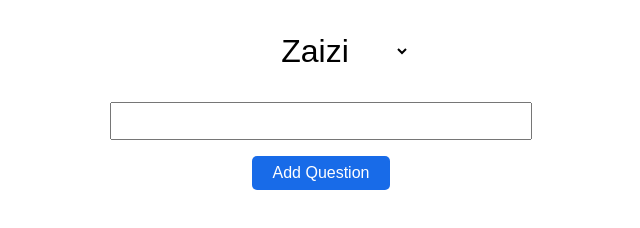
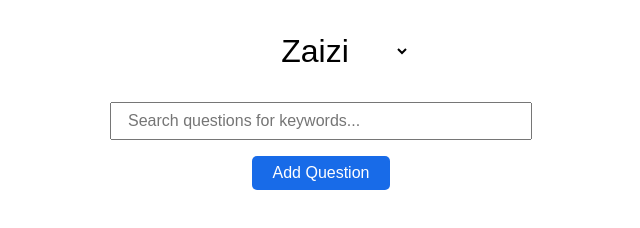
Before and after one commit to DogwishX/qna, a plain HTML site: page index.html in a window 1280 px wide. Shown: the whole page, without its empty margins (319-959 px from the left). Drawn offline with Linux system fonts and the light colour scheme.

Commit message:
Add placeholder to `search` input

```diff
--- a/index.html
+++ b/index.html
@@ -16,7 +16,7 @@
       <option class="company-name--option">TPXimpact</option>
       <option class="company-name--option">ITV</option>
     </select>
-    <input class="search" type="text">
+    <input class="search" type="text" placeholder="Search questions for keywords...">
 </input>
     <ul class="questions"></ul>
     <div class="notifications"></div>
```
